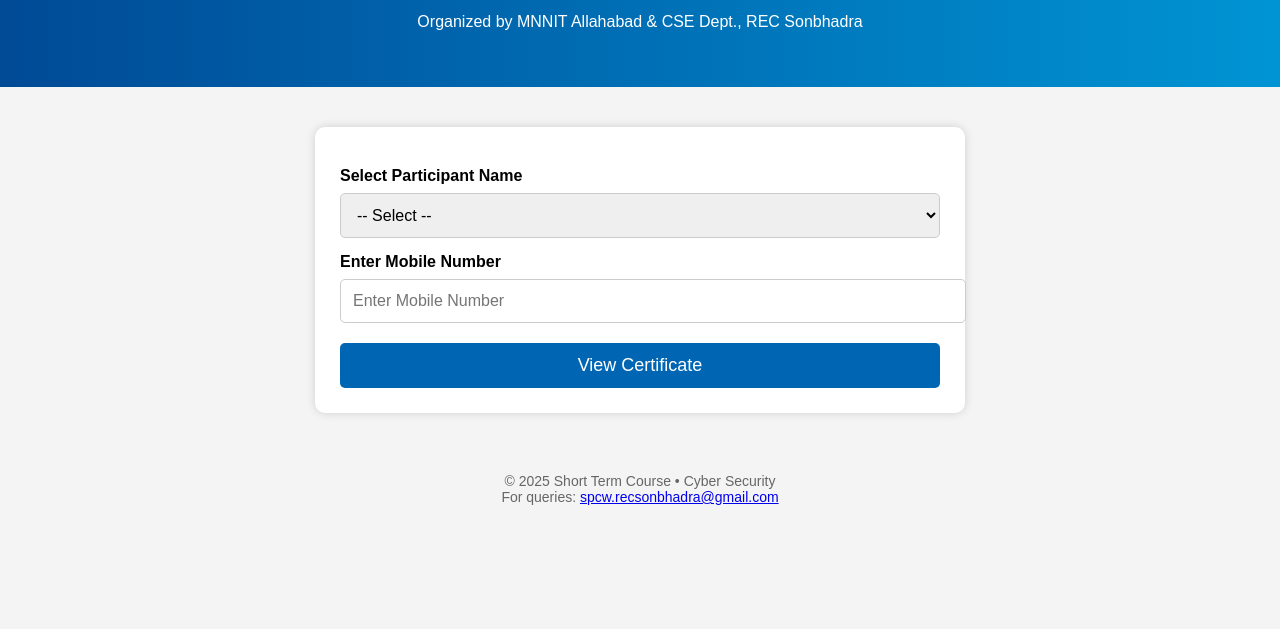
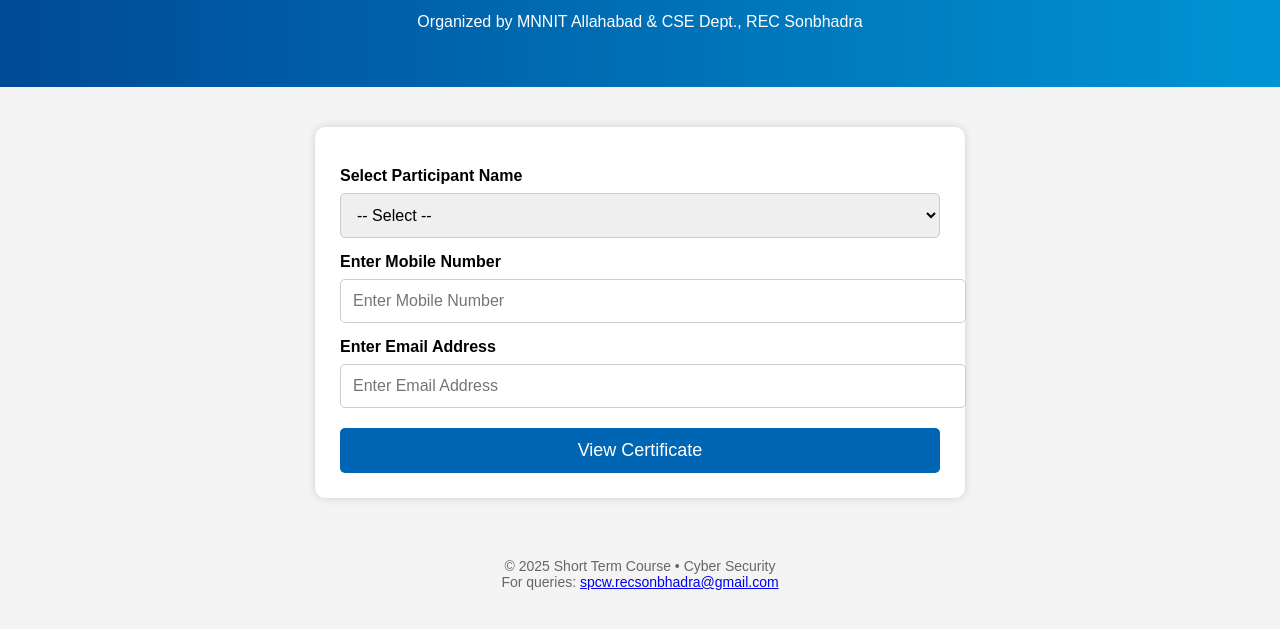
Before and after one commit to ashvinikumargautam/SPCW-Certificate-portal, a plain HTML site: page index.html in a window 1280 px wide. Shown: the part 113-742 px from the top of the page. Drawn offline with Linux system fonts and the light colour scheme.

Commit message:
ADD EMAIL SECTION IN IT

```diff
--- a/index.html
+++ b/index.html
@@ -4,7 +4,7 @@
   <meta charset="UTF-8" />
   <meta name="viewport" content="width=device-width, initial-scale=1.0" />
   <title>STC Certificate Portal</title>
- <link rel="stylesheet" href="style.css" />
+  <link rel="stylesheet" href="style.css" />
 </head>
 <body>
   <div class="header">
@@ -14,6 +14,7 @@
   </div>
 
   <div class="container">
+
     <label>Select Participant Name</label>
     <select id="nameDropdown">
       <option value="">-- Select --</option>
@@ -22,15 +23,20 @@
     <label>Enter Mobile Number</label>
     <input id="phoneInput" type="text" placeholder="Enter Mobile Number" />
 
+    <!-- ✅ New Email Section Added -->
+    <label>Enter Email Address</label>
+    <input id="emailInput" type="email" placeholder="Enter Email Address" />
+
     <button onclick="showCertificate()">View Certificate</button>
 
     <div id="certificateBox"></div>
   </div>
 
   <div class="footer">
-    © 2025 Short Term Course • Cyber Security<br>For queries: <a href="mailto:spcw.recsonbhadra@gmail.com">spcw.recsonbhadra@gmail.com</a>
+    © 2025 Short Term Course • Cyber Security<br>
+    For queries: <a href="mailto:spcw.recsonbhadra@gmail.com">spcw.recsonbhadra@gmail.com</a>
   </div>
 
- <script src="script.js"></script>
+  <script src="script.js"></script>
 </body>
 </html>
```
Also changed, not shown: style.css (line endings or trailing spaces).
